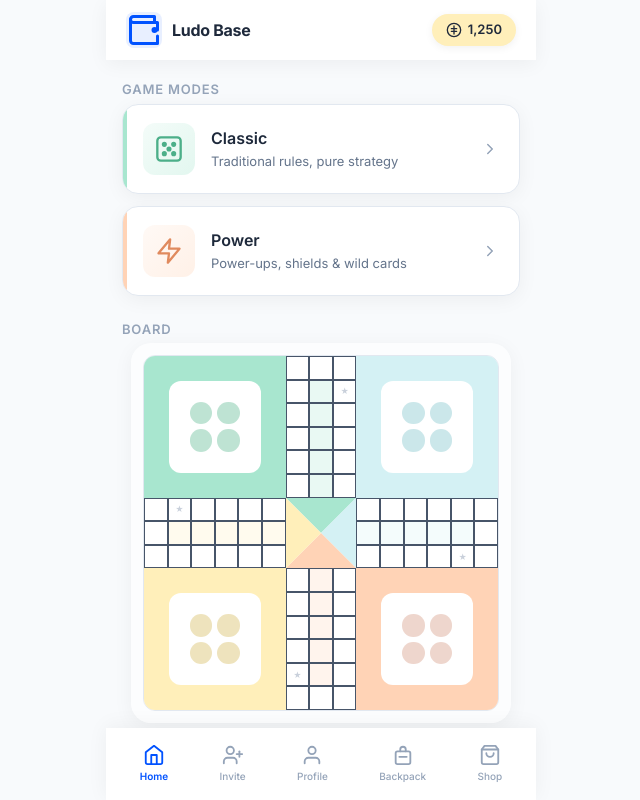
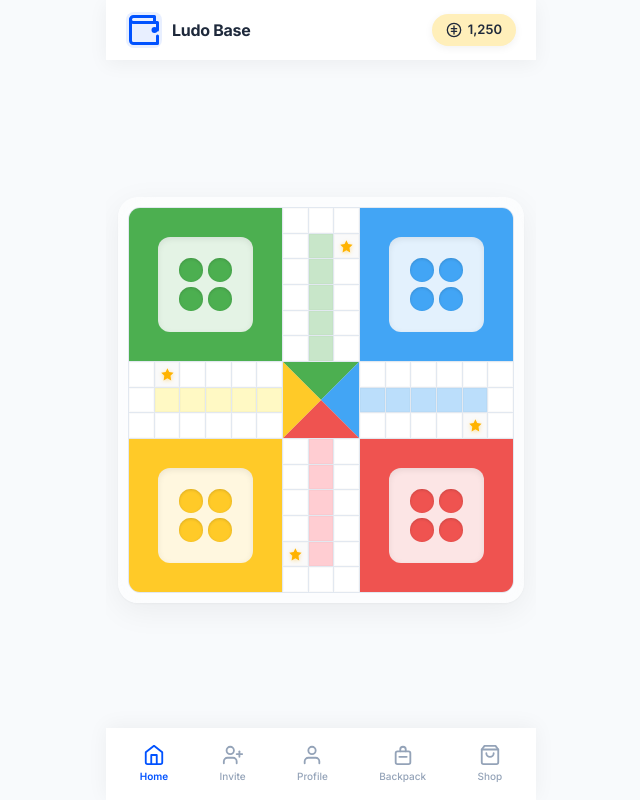
Before and after one commit to mrongSubho/ludo-base, a Next.js app: page / in a window 1280 px wide. Shown: the whole page, without its empty margins (319-959 px from the left). Built offline with nearby package versions, Linux system fonts and the light colour scheme.

Commit message:
feat: full-screen board with polished paths, vivid colors, golden stars

```diff
--- a/app/components/Board.tsx
+++ b/app/components/Board.tsx
@@ -1,16 +1,21 @@
 'use client';
 
-// ─── Minimalist 15×15 Pastel Ludo Board ──────────────────────────────────────
-// Grid layout:
-//   Rows 1-6  / Cols 1-6   → Home (Sage)     Rows 1-6  / Cols 10-15 → Home (Sky)
-//   Rows 10-15 / Cols 1-6  → Home (Amber)    Rows 10-15 / Cols 10-15 → Home (Rose)
-//   Cross paths (3-wide) connect the homes, center 3×3 is the finish zone.
+// ─── Full-Screen Minimalist 15×15 Ludo Board ────────────────────────────────
+// Color arrangement:  Green (top-left) — Blue (top-right)
+//                     Yellow (bottom-left) — Red (bottom-right)
 
 interface PathCell {
     row: number;
     col: number;
     cls: string;
 }
+
+/** Inline SVG star for safe squares — crisp and visible */
+const StarMarker = () => (
+    <svg className="star-svg" viewBox="0 0 24 24" fill="currentColor">
+        <path d="M12 2l2.9 6.26L22 9.27l-5 4.87L18.18 22 12 18.27 5.82 22 7 14.14 2 9.27l7.1-1.01L12 2z" />
+    </svg>
+);
 
 function buildPathCells(): PathCell[] {
     const cells: PathCell[] = [];
@@ -30,14 +35,16 @@ function buildPathCells(): PathCell[] {
                 let cls = 'board-cell';
 
                 // Finish lanes (5 cells each, leading into center)
-                if (c === 8 && r >= 2 && r <= 6) cls += ' lane-sage';
-                else if (r === 8 && c >= 10 && c <= 14) cls += ' lane-sky';
-                else if (c === 8 && r >= 10 && r <= 14) cls += ' lane-rose';
-                else if (r === 8 && c >= 2 && c <= 6) cls += ' lane-amber';
+                if (c === 8 && r >= 2 && r <= 6) cls += ' lane-green';
+                else if (r === 8 && c >= 10 && c <= 14) cls += ' lane-blue';
+                else if (c === 8 && r >= 10 && r <= 14) cls += ' lane-red';
+                else if (r === 8 && c >= 2 && c <= 6) cls += ' lane-yellow';
 
-                // Star / safe squares (entry points outside each home)
-                if ((r === 7 && c === 2) || (r === 2 && c === 9) ||
-                    (r === 9 && c === 14) || (r === 14 && c === 7)) {
+                // Star / safe squares (entry points and classic safe positions)
+                if (
+                    (r === 7 && c === 2) || (r === 2 && c === 9) ||
+                    (r === 9 && c === 14) || (r === 14 && c === 7)
+                ) {
                     cls += ' star-cell';
                 }
 
@@ -49,7 +56,6 @@ function buildPathCells(): PathCell[] {
     return cells;
 }
 
-// Pre-build the path cells once (static data)
 const PATH_CELLS = buildPathCells();
 
 // ─── Home Block ──────────────────────────────────────────────────────────────
@@ -59,7 +65,7 @@ function HomeBlock({
     gridRow,
     gridCol,
 }: {
-    color: 'sage' | 'sky' | 'amber' | 'rose';
+    color: 'green' | 'blue' | 'yellow' | 'red';
     gridRow: string;
     gridCol: string;
 }) {
@@ -85,21 +91,23 @@ export default function Board() {
         <div className="board-wrapper">
             <div className="board-grid">
                 {/* ── Corner Homes (6×6 each) ── */}
-                <HomeBlock color="sage" gridRow="1 / 7" gridCol="1 / 7" />
-                <HomeBlock color="sky" gridRow="1 / 7" gridCol="10 / 16" />
-                <HomeBlock color="amber" gridRow="10 / 16" gridCol="1 / 7" />
-                <HomeBlock color="rose" gridRow="10 / 16" gridCol="10 / 16" />
+                <HomeBlock color="green" gridRow="1 / 7" gridCol="1 / 7" />
+                <HomeBlock color="blue" gridRow="1 / 7" gridCol="10 / 16" />
+                <HomeBlock color="yellow" gridRow="10 / 16" gridCol="1 / 7" />
+                <HomeBlock color="red" gridRow="10 / 16" gridCol="10 / 16" />
 
-                {/* ── Cross-Path Cells (72 individual cells) ── */}
+                {/* ── Cross-Path Cells ── */}
                 {PATH_CELLS.map(({ row, col, cls }) => (
                     <div
                         key={`${row}-${col}`}
                         className={cls}
                         style={{ gridRow: row, gridColumn: col }}
-                    />
+                    >
+                        {cls.includes('star-cell') && <StarMarker />}
+                    </div>
                 ))}
 
-                {/* ── Center Finish Zone (3×3 with four color triangles) ── */}
+                {/* ── Center Finish Zone (3×3 — four color triangles) ── */}
                 <div
                     className="finish-center"
                     style={{ gridRow: '7 / 10', gridColumn: '7 / 10' }}
--- a/app/globals.css
+++ b/app/globals.css
@@ -542,17 +542,29 @@ a {
   }
 }
 
+/* ─── Board-Focused Layout ─── */
+.board-main {
+  flex: 1;
+  display: flex;
+  align-items: center;
+  justify-content: center;
+  padding: 12px;
+  padding-bottom: calc(12px + 60px);
+  overflow: hidden;
+}
+
 /* ─── Ludo Board ─── */
 .board-wrapper {
   width: 100%;
-  max-width: 380px;
-  margin: 0 auto;
-  padding: 12px;
-  background: rgba(255, 255, 255, 0.6);
-  backdrop-filter: blur(16px);
-  -webkit-backdrop-filter: blur(16px);
+  max-width: min(92vw, 92vh - 120px);
+  padding: 10px;
+  background: rgba(255, 255, 255, 0.55);
+  backdrop-filter: blur(20px);
+  -webkit-backdrop-filter: blur(20px);
   border-radius: var(--radius-xl);
-  box-shadow: var(--shadow-card);
+  box-shadow:
+    0 8px 32px rgba(0, 0, 0, 0.06),
+    0 1px 3px rgba(0, 0, 0, 0.04);
 }
 
 .board-grid {
@@ -561,110 +573,119 @@ a {
   grid-template-rows: repeat(15, 1fr);
   aspect-ratio: 1;
   width: 100%;
+  gap: 1px;
   border-radius: var(--radius-md);
   overflow: hidden;
-  border: 1px solid var(--color-ludo-border);
-  background: var(--color-ludo-card);
+  background: var(--color-ludo-border);
+  border: 1.5px solid var(--color-ludo-border);
 }
 
-/* Home blocks */
+/* ── Home Blocks ── */
 .board-home {
   display: flex;
   align-items: center;
   justify-content: center;
 }
 
-.board-home.sage {
-  background: var(--color-ludo-sage);
+.board-home.green {
+  background: #4CAF50;
 }
 
-.board-home.sky {
-  background: var(--color-ludo-sky);
+.board-home.blue {
+  background: #42A5F5;
 }
 
-.board-home.amber {
-  background: var(--color-ludo-amber);
+.board-home.yellow {
+  background: #FFCA28;
 }
 
-.board-home.rose {
-  background: var(--color-ludo-rose);
+.board-home.red {
+  background: #EF5350;
 }
 
 .home-pad {
-  width: 65%;
+  width: 62%;
   aspect-ratio: 1;
-  background: var(--color-ludo-card);
+  background: rgba(255, 255, 255, 0.85);
   border-radius: var(--radius-md);
   display: grid;
   grid-template-columns: 1fr 1fr;
-  padding: 15%;
+  padding: 14%;
   gap: 10%;
+  box-shadow: inset 0 2px 6px rgba(0, 0, 0, 0.08);
 }
 
 .token-dot {
   aspect-ratio: 1;
   border-radius: 50%;
-  opacity: 0.4;
+  box-shadow: inset 0 1px 3px rgba(0, 0, 0, 0.15);
 }
 
-.sage .token-dot {
-  background: #5eb991;
+.green .token-dot {
+  background: #4CAF50;
 }
 
-.sky .token-dot {
-  background: #7dc4ca;
+.blue .token-dot {
+  background: #42A5F5;
 }
 
-.amber .token-dot {
-  background: #d4b85a;
+.yellow .token-dot {
+  background: #FFCA28;
 }
 
-.rose .token-dot {
-  background: #d49a82;
+.red .token-dot {
+  background: #EF5350;
 }
 
-/* Path cells */
+/* ── Path Cells — clean, stylish ── */
 .board-cell {
-  background: var(--color-ludo-card);
-  border: 0.5px solid var(--color-ludo-slate);
-  transition: background 0.15s ease;
+  background: #FFFFFF;
+  position: relative;
+  transition: background 0.15s ease, box-shadow 0.15s ease;
 }
 
-/* Finish lanes */
-.lane-sage {
-  background: color-mix(in srgb, var(--color-ludo-sage) 25%, white);
+.board-cell::after {
+  content: '';
+  position: absolute;
+  inset: 0;
+  border-radius: 1px;
+  box-shadow: inset 0 0 0 0.5px rgba(0, 0, 0, 0.04);
+  pointer-events: none;
 }
 
-.lane-sky {
-  background: color-mix(in srgb, var(--color-ludo-sky) 25%, white);
+/* ── Finish Lanes — vibrant tinted paths ── */
+.lane-green {
+  background: #C8E6C9 !important;
 }
 
-.lane-rose {
-  background: color-mix(in srgb, var(--color-ludo-rose) 25%, white);
+.lane-blue {
+  background: #BBDEFB !important;
 }
 
-.lane-amber {
-  background: color-mix(in srgb, var(--color-ludo-amber) 25%, white);
+.lane-red {
+  background: #FFCDD2 !important;
 }
 
-/* Star / safe cells */
-.star-cell {
-  position: relative;
+.lane-yellow {
+  background: #FFF9C4 !important;
 }
 
-.star-cell::after {
-  content: '★';
-  position: absolute;
-  inset: 0;
+/* ── Star / Safe Cells — bold and visible ── */
+.star-cell {
   display: flex;
   align-items: center;
   justify-content: center;
-  font-size: 0.5em;
-  color: var(--color-ludo-faint);
-  opacity: 0.5;
+  background: #FAFAFA !important;
 }
 
-/* Center finish zone */
+.star-svg {
+  width: 60%;
+  height: 60%;
+  color: #FFB300;
+  filter: drop-shadow(0 1px 2px rgba(255, 179, 0, 0.4));
+}
+
+/* ── Center Finish Zone ── */
 .finish-center {
   position: relative;
   overflow: hidden;
@@ -676,32 +697,33 @@ a {
 }
 
 .tri-top {
-  background: var(--color-ludo-sage);
+  background: #4CAF50;
   clip-path: polygon(0 0, 100% 0, 50% 50%);
 }
 
 .tri-right {
-  background: var(--color-ludo-sky);
+  background: #42A5F5;
   clip-path: polygon(100% 0, 100% 100%, 50% 50%);
 }
 
 .tri-bottom {
-  background: var(--color-ludo-rose);
+  background: #EF5350;
   clip-path: polygon(0 100%, 100% 100%, 50% 50%);
 }
 
 .tri-left {
-  background: var(--color-ludo-amber);
+  background: #FFCA28;
   clip-path: polygon(0 0, 0 100%, 50% 50%);
 }
 
-/* Board responsive adjustments */
+/* Board responsive */
 @media (max-width: 400px) {
   .board-wrapper {
     max-width: 100%;
-    padding: 8px;
+    padding: 6px;
   }
 }
+
 
 /* ─── Entrance Animations ─── */
 @keyframes fadeUp {
--- a/app/page.tsx
+++ b/app/page.tsx
@@ -17,29 +17,6 @@ const TokenIcon = () => (
   <svg viewBox="0 0 24 24" fill="none" stroke="currentColor" strokeWidth="2" strokeLinecap="round" strokeLinejoin="round">
     <circle cx="12" cy="12" r="10" />
     <path d="M12 6v12M8 10h8M8 14h8" />
-  </svg>
-);
-
-const DiceIcon = () => (
-  <svg viewBox="0 0 24 24" fill="none" stroke="currentColor" strokeWidth="2" strokeLinecap="round" strokeLinejoin="round">
-    <rect x="2" y="2" width="20" height="20" rx="3" />
-    <circle cx="8" cy="8" r="1.2" fill="currentColor" />
-    <circle cx="16" cy="8" r="1.2" fill="currentColor" />
-    <circle cx="12" cy="12" r="1.2" fill="currentColor" />
-    <circle cx="8" cy="16" r="1.2" fill="currentColor" />
-    <circle cx="16" cy="16" r="1.2" fill="currentColor" />
-  </svg>
-);
-
-const BoltIcon = () => (
-  <svg viewBox="0 0 24 24" fill="none" stroke="currentColor" strokeWidth="2" strokeLinecap="round" strokeLinejoin="round">
-    <polygon points="13 2 3 14 12 14 11 22 21 10 12 10 13 2" />
-  </svg>
-);
-
-const ChevronRight = () => (
-  <svg width="18" height="18" viewBox="0 0 24 24" fill="none" stroke="currentColor" strokeWidth="2" strokeLinecap="round" strokeLinejoin="round">
-    <polyline points="9 18 15 12 9 6" />
   </svg>
 );
 
@@ -88,8 +65,6 @@ const ShopIcon = () => (
 
 export default function Page() {
   const [isMounted, setIsMounted] = useState(false);
-  const [selectedPlayers, setSelectedPlayers] = useState<string>('2');
-  const [selectedBet, setSelectedBet] = useState<string>('50');
 
   useEffect(() => {
     setIsMounted(true);
@@ -102,9 +77,6 @@ export default function Page() {
       </div>
     );
   }
-
-  const playerOptions = ['2', '4', '2v2'];
-  const betOptions = ['10', '25', '50', '100', '250'];
 
   return (
     <div className="app-shell">
@@ -122,100 +94,9 @@ export default function Page() {
         </div>
       </header>
 
-      {/* ── Main Content ───────────────────────────────────── */}
-      <main className="main-content">
-
-        {/* Game Modes */}
-        <section className="animate-in">
-          <p className="section-label">Game Modes</p>
-          <div className="game-modes">
-            <div className="game-card classic">
-              <div className="card-icon classic">
-                <DiceIcon />
-              </div>
-              <div className="card-text">
-                <h3>Classic</h3>
-                <p>Traditional rules, pure strategy</p>
-              </div>
-              <span className="card-arrow">
-                <ChevronRight />
-              </span>
-            </div>
-            <div className="game-card power">
-              <div className="card-icon power">
-                <BoltIcon />
-              </div>
-              <div className="card-text">
-                <h3>Power</h3>
-                <p>Power-ups, shields &amp; wild cards</p>
-              </div>
-              <span className="card-arrow">
-                <ChevronRight />
-              </span>
-            </div>
-          </div>
-        </section>
-
-        {/* Board Preview */}
-        <section className="animate-in">
-          <p className="section-label">Board</p>
-          <Board />
-        </section>
-
-        {/* Betting / Selection */}
-        <section className="betting-section animate-in">
-          <span className="betting-title">Select Players</span>
-          <div className="player-pills">
-            {playerOptions.map((opt) => (
-              <button
-                key={opt}
-                className={`player-pill${selectedPlayers === opt ? ' active' : ''}`}
-                onClick={() => setSelectedPlayers(opt)}
-              >
-                {opt}
-              </button>
-            ))}
-          </div>
-
-          <div className="bet-amount-section">
-            <span className="bet-label">Bet Amount</span>
-            <div className="bet-chips">
-              {betOptions.map((amt) => (
-                <button
-                  key={amt}
-                  className={`bet-chip${selectedBet === amt ? ' active' : ''}`}
-                  onClick={() => setSelectedBet(amt)}
-                >
-                  {amt}
-                </button>
-              ))}
-            </div>
-          </div>
-
-          <button className="play-button">
-            Play Now
-          </button>
-        </section>
-
-        {/* Quick Stats */}
-        <section className="animate-in">
-          <p className="section-label">Your Stats</p>
-          <div className="quick-stats">
-            <div className="stat-card">
-              <span className="stat-value">42</span>
-              <span className="stat-label">Wins</span>
-            </div>
-            <div className="stat-card">
-              <span className="stat-value">78%</span>
-              <span className="stat-label">Win Rate</span>
-            </div>
-            <div className="stat-card">
-              <span className="stat-value">3</span>
-              <span className="stat-label">Streak</span>
-            </div>
-          </div>
-        </section>
-
+      {/* ── Board (full-screen) ────────────────────────────── */}
+      <main className="board-main">
+        <Board />
       </main>
 
       {/* ── Footer Navigation ──────────────────────────────── */}
```
